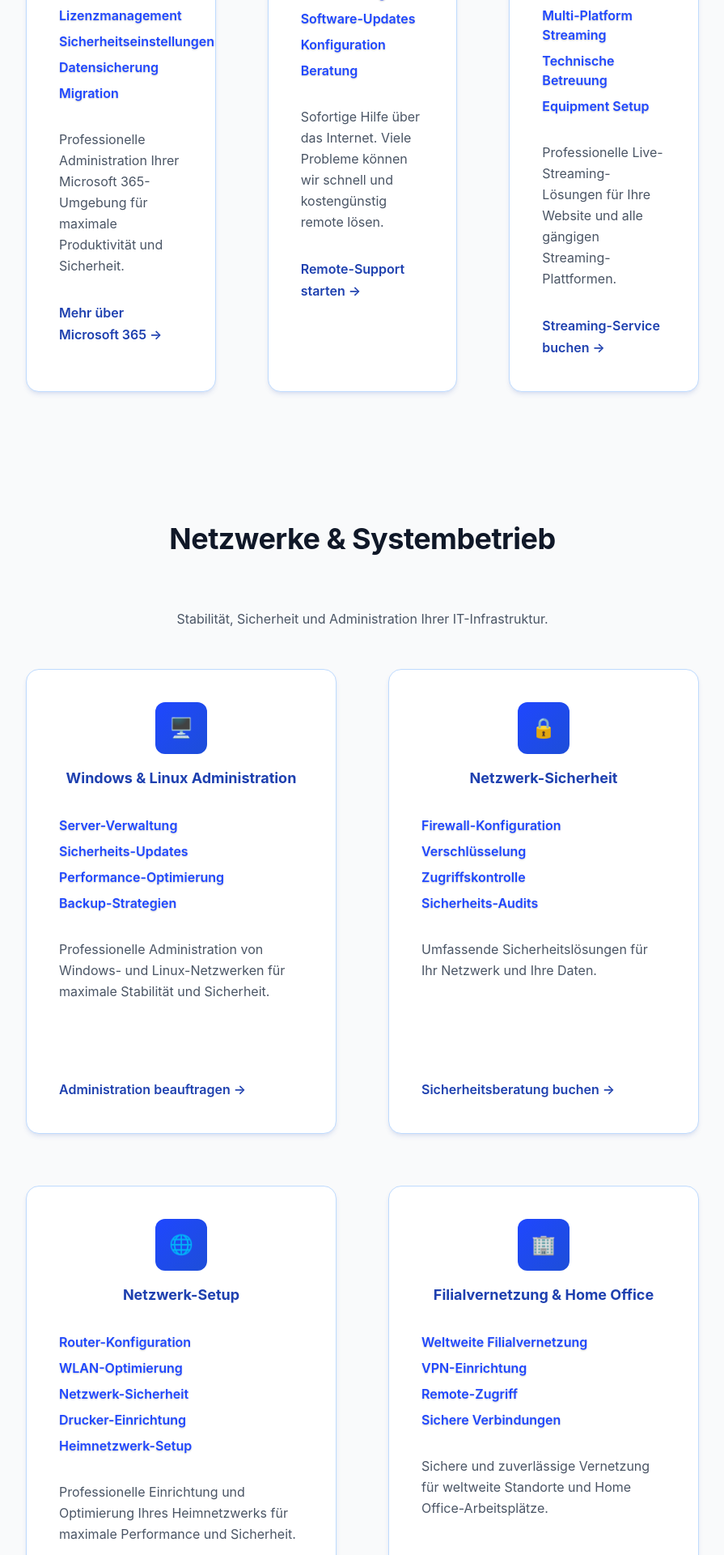
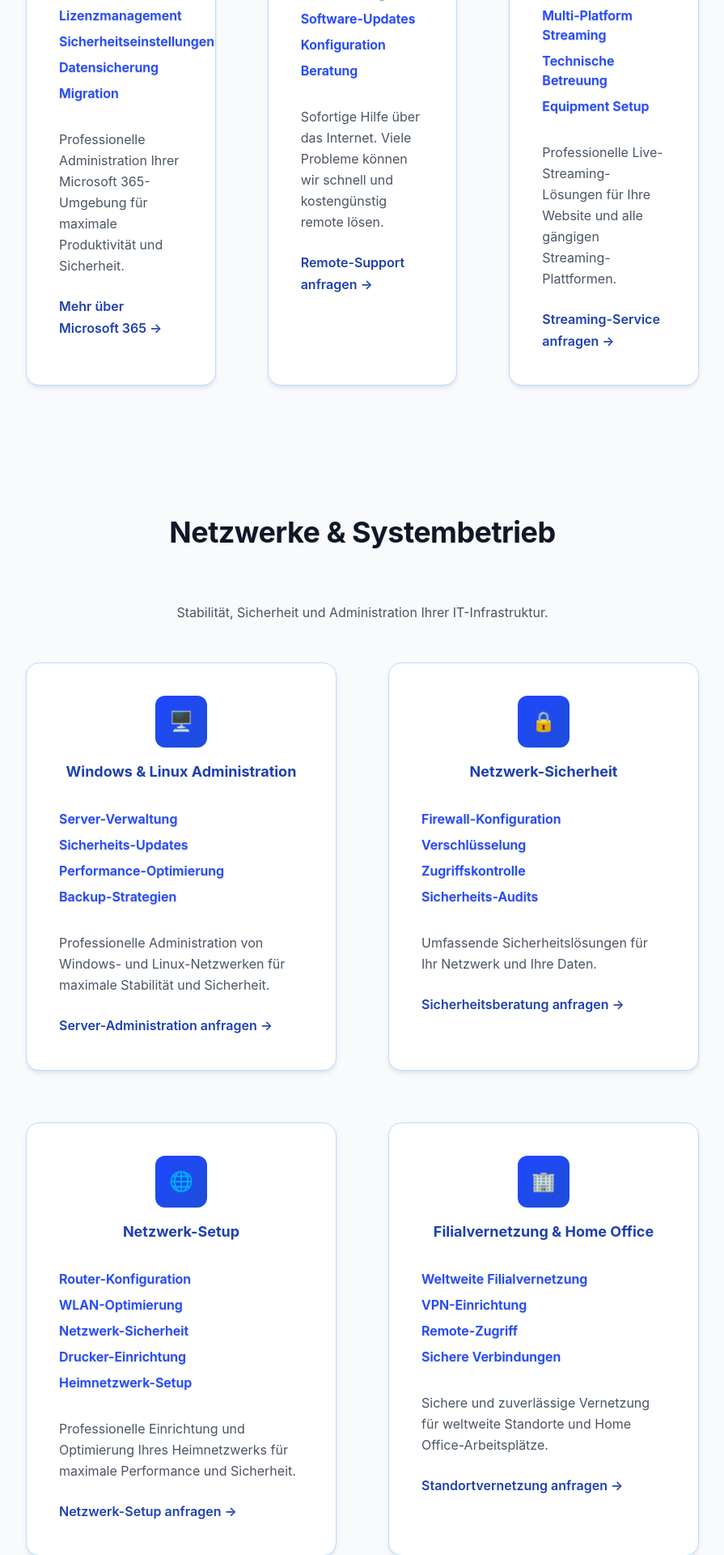
Before and after one commit to Remodops/admin4me, a Next.js app: page /leistungen in a window 1280 px wide. Shown: the part 1900-3820 px from the top of the page at 81% size, without its empty margins (192-1087 px from the left). Built offline with nearby package versions, Linux system fonts and the light colour scheme.

Commit message:
change whitespace change button align

```diff
--- a/src/app/leistungen/page.tsx
+++ b/src/app/leistungen/page.tsx
@@ -162,15 +162,15 @@ export default function Leistungen() {
               <div className="referenz-service font-semibold text-base text-gray-700 dark:text-gray-300">Datensicherung</div>
               <div className="referenz-service font-semibold text-base text-gray-700 dark:text-gray-300">Migration</div>
             </div>
-            <div className="min-h-[200px] flex flex-col">
-              <p className="text-gray-600 dark:text-gray-300 mb-8 leading-relaxed flex-grow">
+            <div className="flex flex-col flex-1">
+              <p className="text-gray-600 dark:text-gray-300 mb-6 leading-relaxed flex-grow">
                 Professionelle Administration Ihrer Microsoft 365-Umgebung für maximale Produktivität und Sicherheit.
               </p>
               <a
                 href="https://www.microsoft.com/de-de/microsoft-365?market=de"
                 target="_blank"
                 rel="noopener noreferrer"
-                className="inline-block text-professional hover:text-blue-700 dark:hover:text-blue-300 font-semibold transition-colors duration-200"
+                className="inline-block text-professional hover:text-blue-700 dark:hover:text-blue-300 font-semibold mt-auto transition-colors duration-200"
               >
                 Mehr über Microsoft 365 →
               </a>
@@ -193,15 +193,15 @@ export default function Leistungen() {
               <div className="referenz-service font-semibold text-base text-gray-700 dark:text-gray-300">Konfiguration</div>
               <div className="referenz-service font-semibold text-base text-gray-700 dark:text-gray-300">Beratung</div>
             </div>
-            <div className="min-h-[200px] flex flex-col">
-              <p className="text-gray-600 dark:text-gray-300 mb-8 leading-relaxed flex-grow">
+            <div className="flex flex-col flex-1">
+              <p className="text-gray-600 dark:text-gray-300 mb-6 leading-relaxed flex-grow">
                 Sofortige Hilfe über das Internet. Viele Probleme können wir schnell und kostengünstig remote lösen.
               </p>
               <a
                 href="/kontakt"
-                className="inline-block text-professional hover:text-blue-700 dark:hover:text-blue-300 font-semibold transition-colors duration-200"
+                className="inline-block text-professional hover:text-blue-700 dark:hover:text-blue-300 font-semibold mt-auto transition-colors duration-200"
               >
-                Remote-Support starten →
+                Remote-Support anfragen →
               </a>
             </div>
           </div>
@@ -221,15 +221,15 @@ export default function Leistungen() {
               <div className="referenz-service font-semibold text-base text-gray-700 dark:text-gray-300">Technische Betreuung</div>
               <div className="referenz-service font-semibold text-base text-gray-700 dark:text-gray-300">Equipment Setup</div>
             </div>
-            <div className="min-h-[200px] flex flex-col">
-              <p className="text-gray-600 dark:text-gray-300 mb-8 leading-relaxed flex-grow">
+            <div className="flex flex-col flex-1">
+              <p className="text-gray-600 dark:text-gray-300 mb-6 leading-relaxed flex-grow">
                 Professionelle Live-Streaming-Lösungen für Ihre Website und alle gängigen Streaming-Plattformen.
               </p>
               <a
                 href="/kontakt"
-                className="inline-block text-professional hover:text-blue-700 dark:hover:text-blue-300 font-semibold transition-colors duration-200"
+                className="inline-block text-professional hover:text-blue-700 dark:hover:text-blue-300 font-semibold mt-auto transition-colors duration-200"
               >
-                Streaming-Service buchen →
+                Streaming-Service anfragen →
               </a>
             </div>
           </div>
@@ -260,15 +260,15 @@ export default function Leistungen() {
               <div className="referenz-service font-semibold text-base text-gray-700 dark:text-gray-300">Performance-Optimierung</div>
               <div className="referenz-service font-semibold text-base text-gray-700 dark:text-gray-300">Backup-Strategien</div>
             </div>
-            <div className="min-h-[200px] flex flex-col">
-              <p className="text-gray-600 dark:text-gray-300 mb-8 leading-relaxed flex-grow">
+            <div className="flex flex-col flex-1">
+              <p className="text-gray-600 dark:text-gray-300 mb-6 leading-relaxed flex-grow">
                 Professionelle Administration von Windows- und Linux-Netzwerken für maximale Stabilität und Sicherheit.
               </p>
               <a
                 href="/kontakt"
-                className="inline-block text-professional hover:text-blue-700 dark:hover:text-blue-300 font-semibold transition-colors duration-200"
+                className="inline-block text-professional hover:text-blue-700 dark:hover:text-blue-300 font-semibold mt-auto transition-colors duration-200"
               >
-                Administration beauftragen →
+                Server-Administration anfragen →
               </a>
             </div>
           </div>
@@ -288,15 +288,15 @@ export default function Leistungen() {
               <div className="referenz-service font-semibold text-base text-gray-700 dark:text-gray-300">Zugriffskontrolle</div>
               <div className="referenz-service font-semibold text-base text-gray-700 dark:text-gray-300">Sicherheits-Audits</div>
             </div>
-            <div className="min-h-[200px] flex flex-col">
-              <p className="text-gray-600 dark:text-gray-300 mb-8 leading-relaxed flex-grow">
+            <div className="flex flex-col flex-1">
+              <p className="text-gray-600 dark:text-gray-300 mb-6 leading-relaxed flex-grow">
                 Umfassende Sicherheitslösungen für Ihr Netzwerk und Ihre Daten.
               </p>
               <a
                 href="/kontakt"
-                className="inline-block text-professional hover:text-blue-700 dark:hover:text-blue-300 font-semibold transition-colors duration-200"
+                className="inline-block text-professional hover:text-blue-700 dark:hover:text-blue-300 font-semibold mt-auto transition-colors duration-200"
               >
-                Sicherheitsberatung buchen →
+                Sicherheitsberatung anfragen →
               </a>
             </div>
           </div>
@@ -317,15 +317,15 @@ export default function Leistungen() {
               <div className="referenz-service font-semibold text-base text-gray-700 dark:text-gray-300">Drucker-Einrichtung</div>
               <div className="referenz-service font-semibold text-base text-gray-700 dark:text-gray-300">Heimnetzwerk-Setup</div>
             </div>
-            <div className="min-h-[200px] flex flex-col">
-              <p className="text-gray-600 dark:text-gray-300 mb-8 leading-relaxed flex-grow">
+            <div className="flex flex-col flex-1">
+              <p className="text-gray-600 dark:text-gray-300 mb-6 leading-relaxed flex-grow">
                 Professionelle Einrichtung und Optimierung Ihres Heimnetzwerks für maximale Performance und Sicherheit.
               </p>
               <a
                 href="/kontakt"
-                className="inline-block text-professional hover:text-blue-700 dark:hover:text-blue-300 font-semibold transition-colors duration-200"
+                className="inline-block text-professional hover:text-blue-700 dark:hover:text-blue-300 font-semibold mt-auto transition-colors duration-200"
               >
-                Netzwerk-Setup beauftragen →
+                Netzwerk-Setup anfragen →
               </a>
             </div>
           </div>
@@ -345,15 +345,15 @@ export default function Leistungen() {
               <div className="referenz-service font-semibold text-base text-gray-700 dark:text-gray-300">Remote-Zugriff</div>
               <div className="referenz-service font-semibold text-base text-gray-700 dark:text-gray-300">Sichere Verbindungen</div>
             </div>
-            <div className="min-h-[200px] flex flex-col">
-              <p className="text-gray-600 dark:text-gray-300 mb-8 leading-relaxed flex-grow">
+            <div className="flex flex-col flex-1">
+              <p className="text-gray-600 dark:text-gray-300 mb-6 leading-relaxed flex-grow">
                 Sichere und zuverlässige Vernetzung für weltweite Standorte und Home Office-Arbeitsplätze.
               </p>
               <a
                 href="/kontakt"
-                className="inline-block text-professional hover:text-blue-700 dark:hover:text-blue-300 font-semibold transition-colors duration-200"
+                className="inline-block text-professional hover:text-blue-700 dark:hover:text-blue-300 font-semibold mt-auto transition-colors duration-200"
               >
-                Filialvernetzung beauftragen →
+                Standortvernetzung anfragen →
               </a>
             </div>
           </div>
@@ -384,15 +384,15 @@ export default function Leistungen() {
               <div className="referenz-service font-semibold text-base text-gray-700 dark:text-gray-300">Remote-Überwachung</div>
               <div className="referenz-service font-semibold text-base text-gray-700 dark:text-gray-300">Datenspeicherung</div>
             </div>
-            <div className="min-h-[200px] flex flex-col">
-              <p className="text-gray-600 dark:text-gray-300 mb-8 leading-relaxed flex-grow">
+            <div className="flex flex-col flex-1">
+              <p className="text-gray-600 dark:text-gray-300 mb-6 leading-relaxed flex-grow">
                 Professionelle Integration von Sicherheitskamera-Systemen in Ihr bestehendes Netzwerk.
               </p>
               <a
                 href="/kontakt"
-                className="inline-block text-professional hover:text-blue-700 dark:hover:text-blue-300 font-semibold transition-colors duration-200"
+                className="inline-block text-professional hover:text-blue-700 dark:hover:text-blue-300 font-semibold mt-auto transition-colors duration-200"
               >
-                Kamera-Integration beauftragen →
+                Kamera-Integration anfragen →
               </a>
             </div>
           </div>
@@ -412,15 +412,15 @@ export default function Leistungen() {
               <div className="referenz-service font-semibold text-base text-gray-700 dark:text-gray-300">Backup-Strategien</div>
               <div className="referenz-service font-semibold text-base text-gray-700 dark:text-gray-300">Sicherheits-Audits</div>
             </div>
-            <div className="min-h-[200px] flex flex-col">
-              <p className="text-gray-600 dark:text-gray-300 mb-8 leading-relaxed flex-grow">
+            <div className="flex flex-col flex-1">
+              <p className="text-gray-600 dark:text-gray-300 mb-6 leading-relaxed flex-grow">
                 Umfassende Datenschutzlösungen und Compliance-Beratung für Ihr Unternehmen.
               </p>
               <a
                 href="/kontakt"
-                className="inline-block text-professional hover:text-blue-700 dark:hover:text-blue-300 font-semibold transition-colors duration-200"
+                className="inline-block text-professional hover:text-blue-700 dark:hover:text-blue-300 font-semibold mt-auto transition-colors duration-200"
               >
-                Datenschutz-Beratung buchen →
+                Datenschutz-Beratung anfragen →
               </a>
             </div>
           </div>
@@ -452,13 +452,13 @@ export default function Leistungen() {
               <div className="referenz-service font-semibold text-base text-gray-700 dark:text-gray-300">Datensicherung</div>
               <div className="referenz-service font-semibold text-base text-gray-700 dark:text-gray-300">Virenentfernung</div>
             </div>
-            <div className="min-h-[200px] flex flex-col">
-              <p className="text-gray-600 dark:text-gray-300 mb-8 leading-relaxed flex-grow">
+            <div className="flex flex-col flex-1">
+              <p className="text-gray-600 dark:text-gray-300 mb-6 leading-relaxed flex-grow">
                 Schnelle Hilfe direkt bei Ihnen vor Ort. Wir kommen zu Ihnen und lösen Ihre IT-Probleme professionell und zuverlässig.
               </p>
               <a
                 href="/kontakt"
-                className="inline-block text-professional hover:text-blue-700 dark:hover:text-blue-300 font-semibold transition-colors duration-200"
+                className="inline-block text-professional hover:text-blue-700 dark:hover:text-blue-300 font-semibold transition-colors duration-200 mt-auto"
               >
                 Vor-Ort-Support buchen →
               </a>
@@ -481,13 +481,13 @@ export default function Leistungen() {
               <div className="referenz-service font-semibold text-base text-gray-700 dark:text-gray-300">Sicherheits-Tipps</div>
               <div className="referenz-service font-semibold text-base text-gray-700 dark:text-gray-300">Kaufberatung</div>
             </div>
-            <div className="min-h-[200px] flex flex-col">
-              <p className="text-gray-600 dark:text-gray-300 mb-8 leading-relaxed flex-grow">
+            <div className="flex flex-col flex-1">
+              <p className="text-gray-600 dark:text-gray-300 mb-6 leading-relaxed flex-grow">
                 Individuelle Schulungen und kompetente Beratung - damit Sie Ihre IT optimal nutzen können.
               </p>
               <a
                 href="/kontakt"
-                className="inline-block text-professional hover:text-blue-700 dark:hover:text-blue-300 font-semibold transition-colors duration-200"
+                className="inline-block text-professional hover:text-blue-700 dark:hover:text-blue-300 font-semibold transition-colors duration-200 mt-auto"
               >
                 Schulung buchen →
               </a>
```
